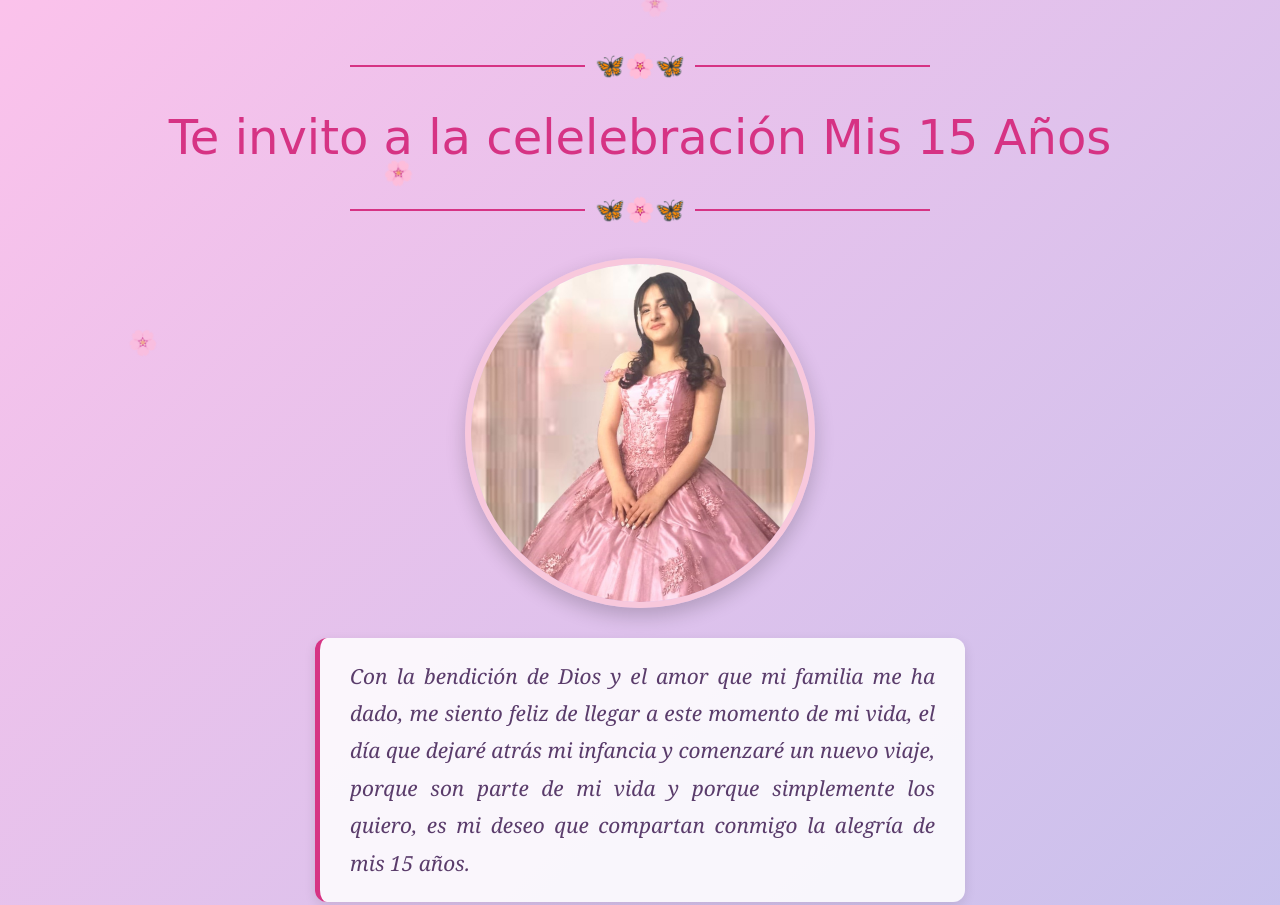
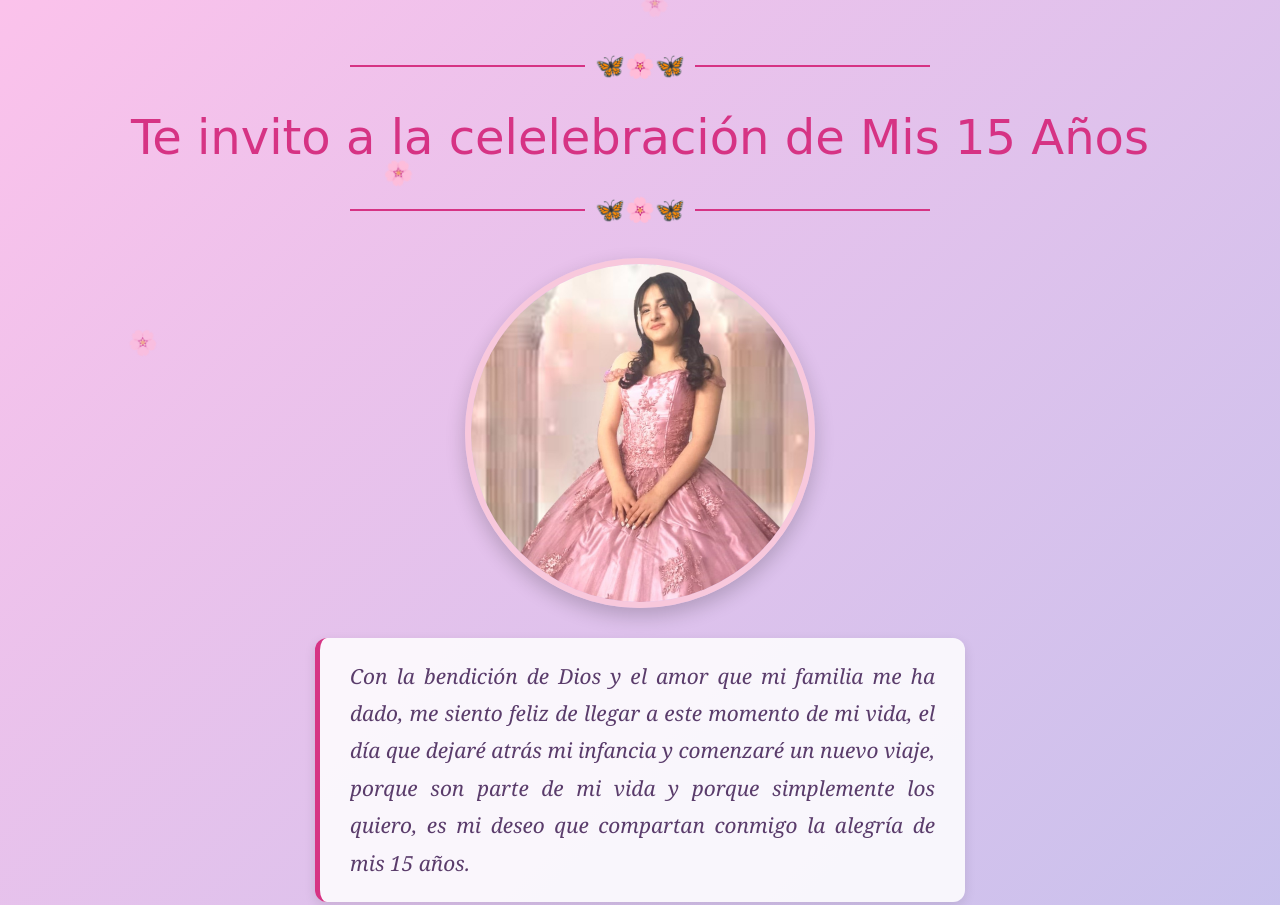
Before and after one commit to jair94/invitacion15, a plain HTML site: page index.html in a window 1280 px wide. Shown: the top 905 px of the page. Drawn offline with nearby package versions, Linux system fonts and the light colour scheme.

Commit message:
Update index.html

```diff
--- a/index.html
+++ b/index.html
@@ -16,7 +16,7 @@
     <div class="decorative-separator">
       <span>🦋🌸🦋</span>
     </div>
-    <h1>Te invito a la celelebración Mis 15 Años</h1>
+    <h1>Te invito a la celelebración de Mis 15 Años</h1>
     <div class="decorative-separator">
       <span>🦋🌸🦋</span>
     </div>
```
